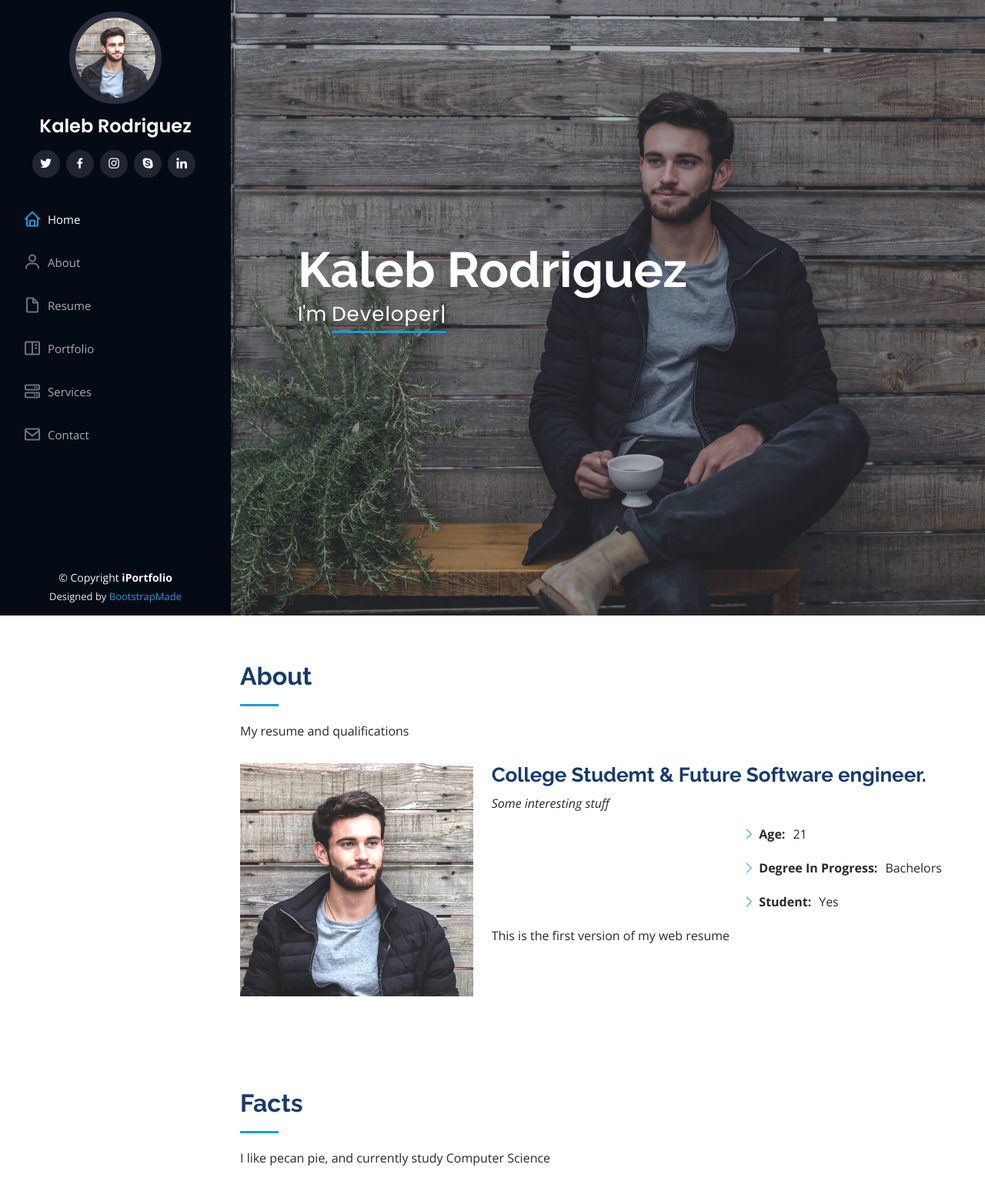
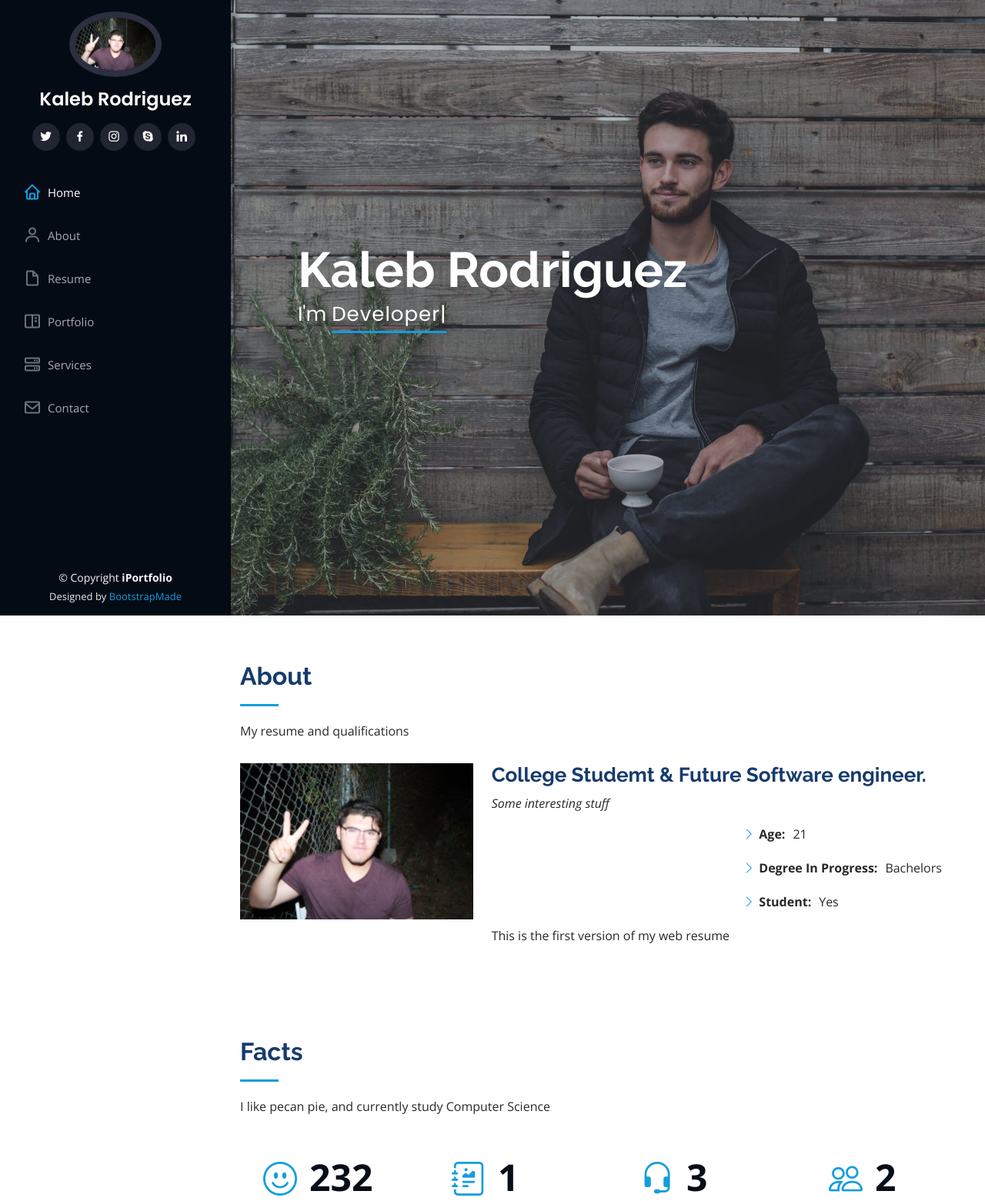
Before and after one commit to K0rnak/My-Resume, a Flask app: page / in a window 1280 px wide. Shown: the top 1561 px of the page at 77% size. Run offline with Flask 2, Linux system fonts and the light colour scheme; some libraries are stand-ins or nearby versions.

Commit message:
Added Photo

```diff
--- a/templates/index.html
+++ b/templates/index.html
@@ -45,7 +45,7 @@
     <div class="d-flex flex-column">
 
       <div class="profile">
-        <img src="static/img/profile-img.jpg" alt="" class="img-fluid rounded-circle">
+        <img src="static/img/Myself.JPG" alt="" class="img-fluid rounded-circle">
         <h1 class="text-light"><a href="index.html">Kaleb Rodriguez</a></h1>
         <div class="social-links mt-3 text-center">
           <a href="#" class="twitter"><i class="bx bxl-twitter"></i></a>
@@ -90,7 +90,7 @@
 
         <div class="row">
           <div class="col-lg-4" data-aos="fade-right">
-            <img src="static/img/profile-img.jpg" class="img-fluid" alt="">
+            <img src="static/img/Myself.JPG" class="img-fluid" alt="">
           </div>
           <div class="col-lg-8 pt-4 pt-lg-0 content" data-aos="fade-left">
             <h3>College Studemt &amp; Future Software engineer.</h3>
```
Also changed, not shown: static/img/Myself.JPG (added).
